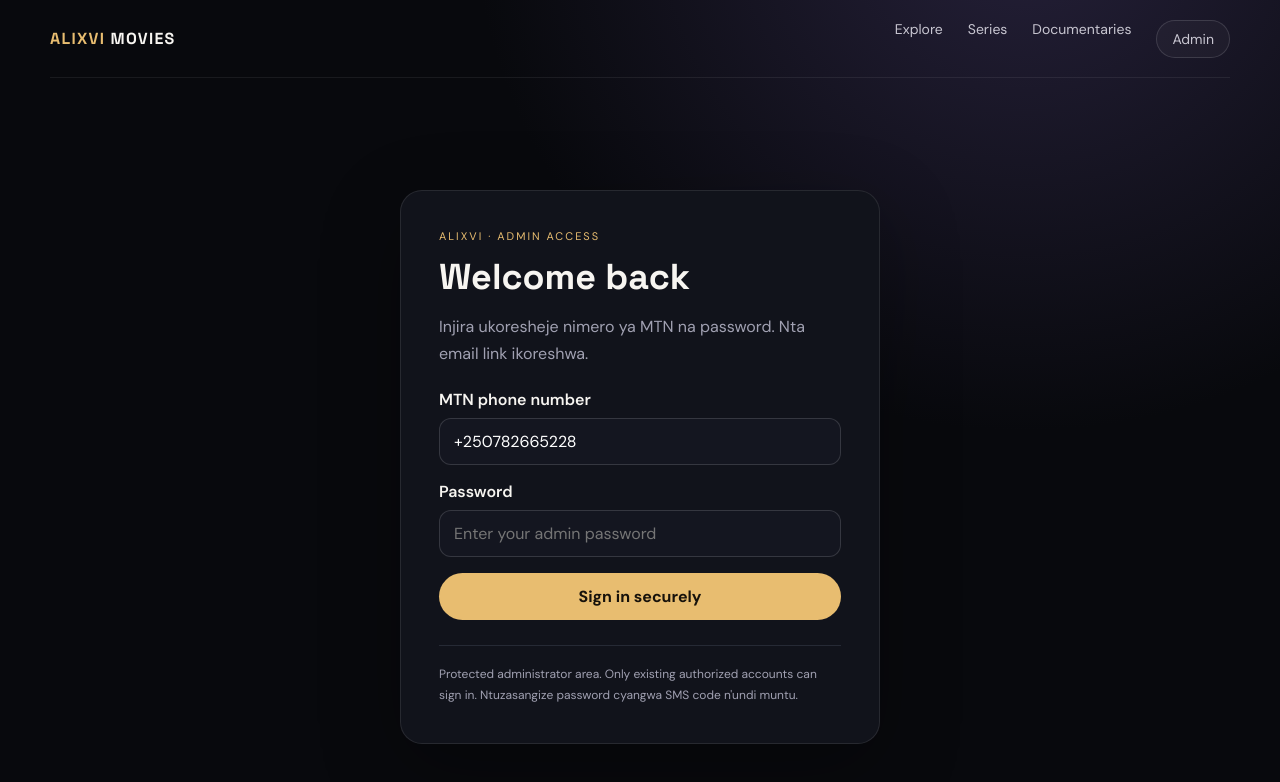
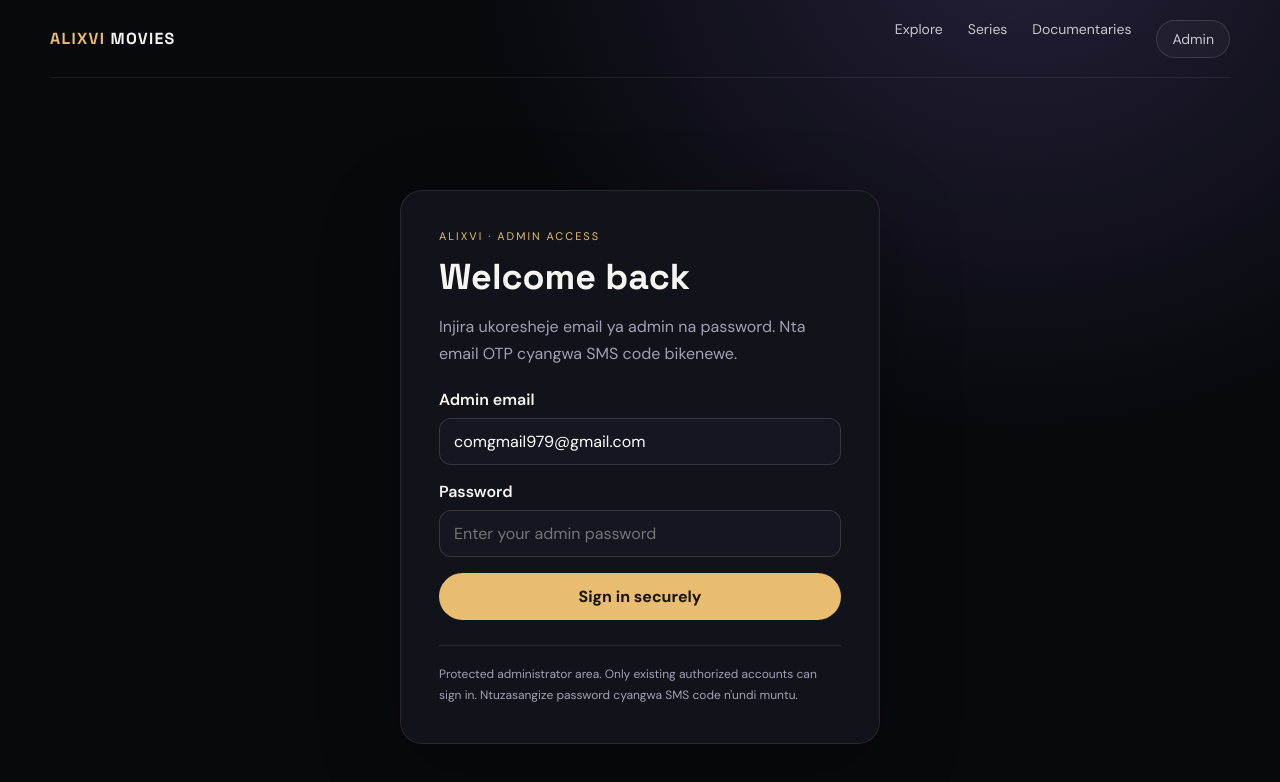
Before and after one commit to comgmail979-code/ALIXVI, a Next.js app in the folder alixvi-movies-v2/: page /admin in a window 1280 px wide. Shown: the top 782 px of the page. Built offline with nearby package versions, Linux system fonts and the light colour scheme; no server answers.

Commit message:
Use existing admin email and password login

```diff
--- a/alixvi-movies-v2/src/app/admin/page.tsx
+++ b/alixvi-movies-v2/src/app/admin/page.tsx
@@ -7,7 +7,7 @@ import { supabase } from "@/lib/supabase";
 
 export default function Admin() {
   const router = useRouter();
-  const [phone, setPhone] = useState("+250782665228");
+  const [email, setEmail] = useState("comgmail979@gmail.com");
   const [password, setPassword] = useState("");
   const [message, setMessage] = useState("");
   const [messageKind, setMessageKind] = useState<"success" | "error" | "info">("info");
@@ -23,17 +23,16 @@ export default function Admin() {
       return;
     }
 
-    const cleanPhone = phone.replace(/[\\s()-]/g, "");
-    if (!/^\\+[1-9]\\d{7,14}$/.test(cleanPhone) || !password) {
+    if (!email.trim() || !password) {
       setMessageKind("error");
-      setMessage("Andika nimero mu buryo mpuzamahanga, urugero +25078XXXXXXX, hamwe na password.");
+      setMessage("Andika email na password byawe.");
       return;
     }
 
     setBusy(true);
     setMessage("");
     const { error } = await supabase.auth.signInWithPassword({
-      phone: cleanPhone,
+      email: email.trim(),
       password,
     });
     setBusy(false);
@@ -41,7 +40,7 @@ export default function Admin() {
     if (error) {
       setMessageKind("error");
       setMessage(/invalid login credentials/i.test(error.message)
-        ? "Nimero cyangwa password si byo. Konti igomba kubanza guhuza nimero yawe kandi ikagira password."
+        ? "Email cyangwa password si byo. Reba amakuru ya konti ya admin."
         : "Ntibyashobotse kwinjira. Ongera ugerageze nyuma.");
       return;
     }
@@ -58,10 +57,10 @@ export default function Admin() {
         <section className="adminbox" style={{ width: "100%", maxWidth: 480, padding: "clamp(22px,5vw,38px)", borderRadius: 22, boxShadow: "0 24px 80px rgba(0,0,0,.28)" }}>
           <div className="tag" style={{ letterSpacing: 2 }}>ALIXVI · ADMIN ACCESS</div>
           <h1 style={{ font: "700 clamp(28px,5vw,36px) 'Space Grotesk'", lineHeight: 1.15, margin: "14px 0 10px" }}>Welcome back</h1>
-          <p className="muted" style={{ lineHeight: 1.65, marginBottom: 22 }}>Injira ukoresheje nimero ya MTN na password. Nta email link ikoreshwa.</p>
+          <p className="muted" style={{ lineHeight: 1.65, marginBottom: 22 }}>Injira ukoresheje email ya admin na password. Nta email OTP cyangwa SMS code bikenewe.</p>
           <form onSubmit={submit}>
-            <label htmlFor="admin-phone" style={{ display: "block", marginBottom: 8, fontWeight: 600 }}>MTN phone number</label>
-            <input id="admin-phone" name="phone" className="field" style={{ width: "100%", margin: "0 0 16px", boxSizing: "border-box" }} type="tel" inputMode="tel" autoComplete="username" required maxLength={16} value={phone} onChange={e => setPhone(e.target.value)} disabled={busy} />
+            <label htmlFor="admin-email" style={{ display: "block", marginBottom: 8, fontWeight: 600 }}>Admin email</label>
+            <input id="admin-email" name="email" className="field" style={{ width: "100%", margin: "0 0 16px", boxSizing: "border-box" }} type="email" inputMode="email" autoComplete="username" required maxLength={254} value={email} onChange={e => setEmail(e.target.value)} disabled={busy} />
             <label htmlFor="admin-password" style={{ display: "block", marginBottom: 8, fontWeight: 600 }}>Password</label>
             <input id="admin-password" name="password" className="field" style={{ width: "100%", margin: "0 0 16px", boxSizing: "border-box" }} type="password" autoComplete="current-password" required value={password} onChange={e => setPassword(e.target.value)} placeholder="Enter your admin password" disabled={busy} />
             <button className="button" style={{ width: "100%", justifyContent: "center", opacity: busy ? .72 : 1 }} disabled={busy} type="submit">
```
